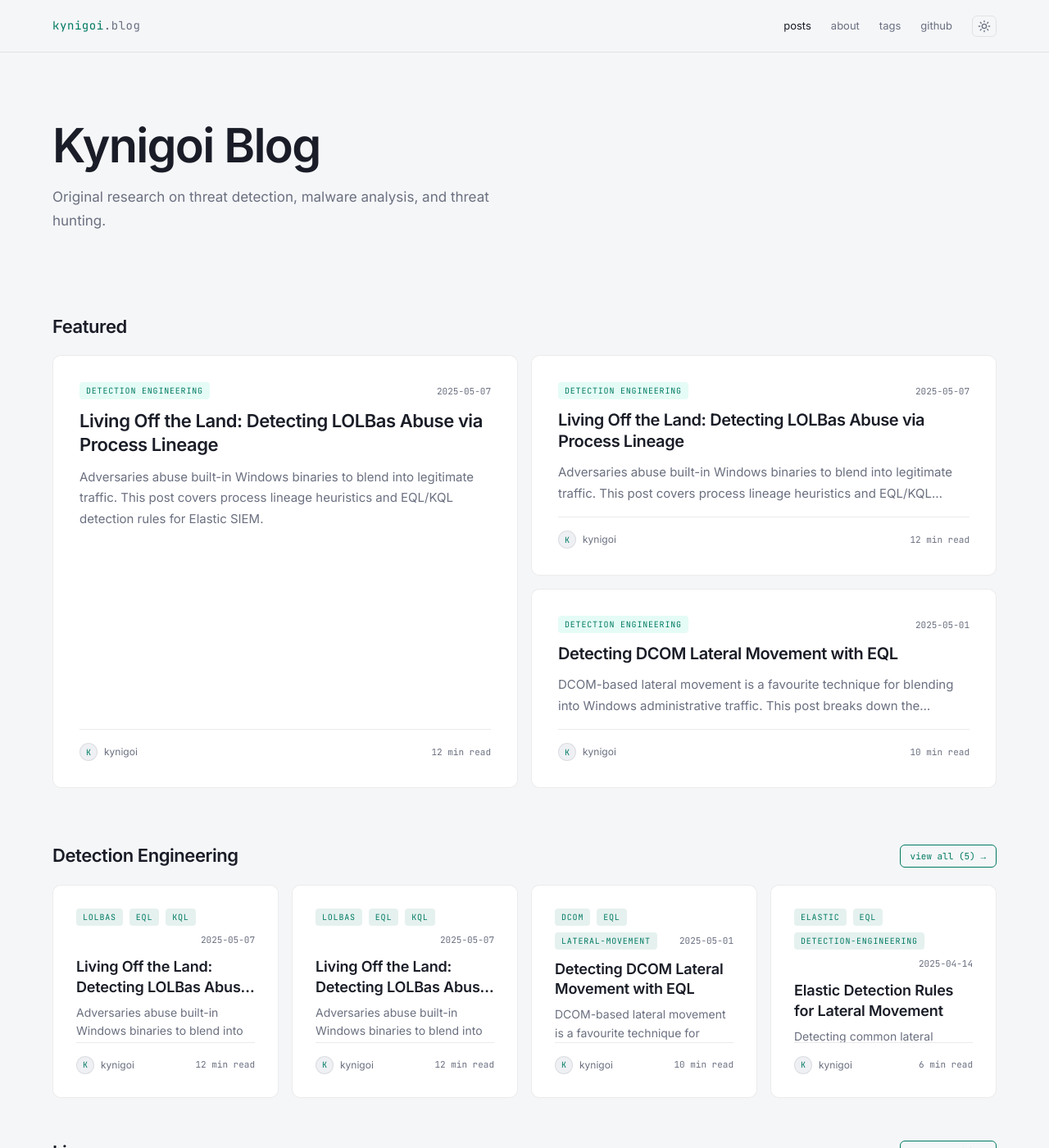
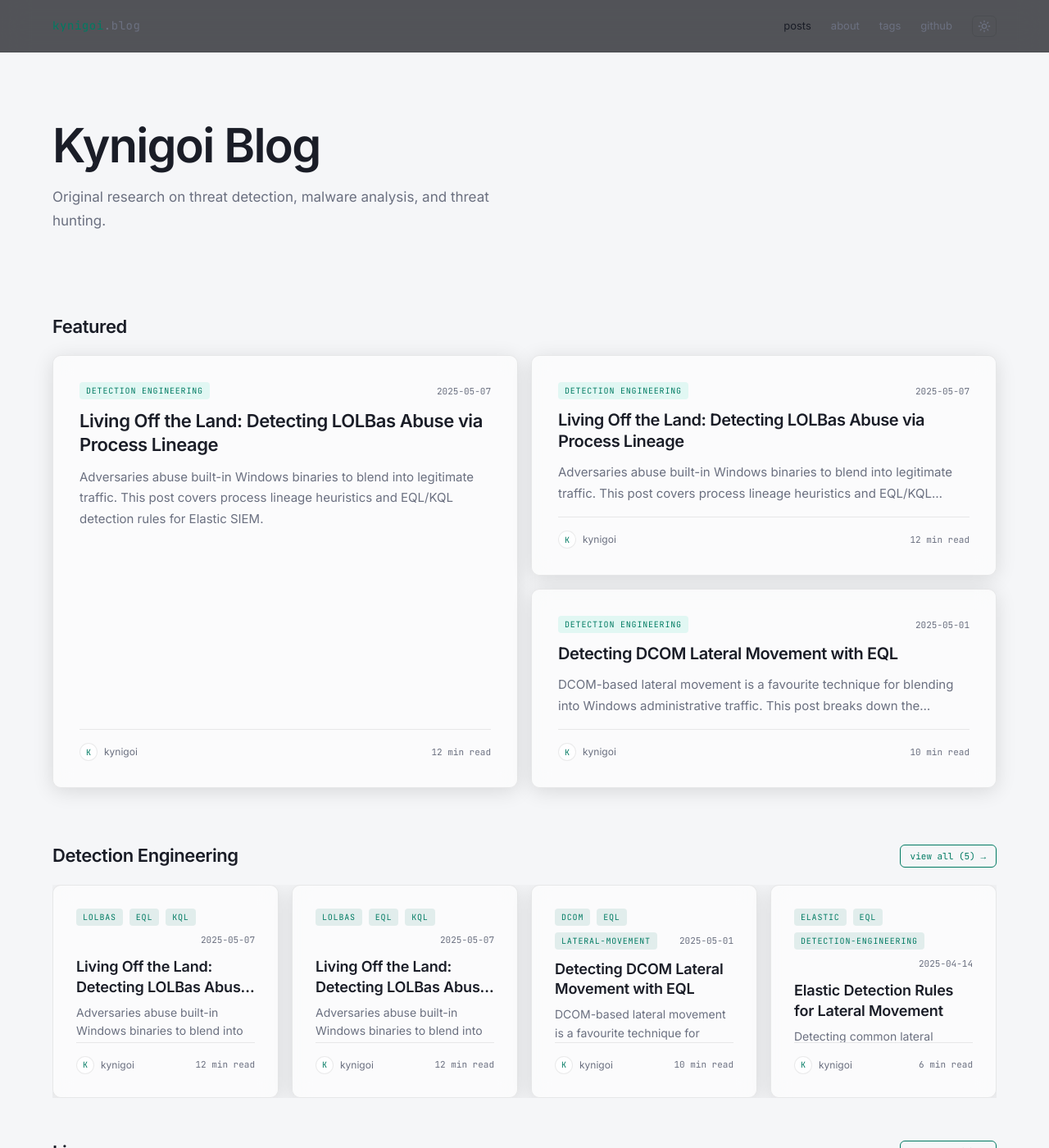
Before and after one commit to unresolvedhost/kynigoi-blog-theme, a Jekyll site: the page built from index.html, in a window 1280 px wide and 1400 px high. Shown: the whole window at 82% size. Built offline with Jekyll 4.4.1, drawn with Linux system fonts in a browser that asks for light colours; some web fonts are replaced; a script that is not in the unit is left out; the list of posts is cut into pages by our own code.

Commit message:
FEAT: Glass Morphic Design

```diff
--- a/_sass/_home.scss
+++ b/_sass/_home.scss
@@ -86,17 +86,20 @@
 }
 
 .bento-card {
-  background:      var(--bg2);
-  border:          1px solid var(--border);
+  @include glass;
   border-radius:   $radius-lg;
   padding:         $space-md;
   display:         flex;
   flex-direction:  column;
   color:           inherit;
   text-decoration: none;
-  transition:      border-color 0.15s;
+  transition:      border-color 0.2s, box-shadow 0.2s;
 
-  &:hover { border-color: rgba(0, 212, 170, 0.3); text-decoration: none; }
+  &:hover {
+    border-color: rgba(0, 212, 170, 0.4);
+    box-shadow:   0 8px 32px rgba(0, 212, 170, 0.08);
+    text-decoration: none;
+  }
 }
 
 .bento-main {
--- a/_sass/_nav.scss
+++ b/_sass/_nav.scss
@@ -3,7 +3,9 @@ nav.site-nav {
   position:        sticky;
   top:             0;
   z-index:         100;
-  background:      var(--bg);
+  background:      rgba(13, 15, 20, 0.7);
+  backdrop-filter: blur(16px);
+  -webkit-backdrop-filter: blur(16px);
   border-bottom:   1px solid var(--border);
   padding:         0 $space-xl;
   display:         flex;
--- a/_sass/_post.scss
+++ b/_sass/_post.scss
@@ -6,9 +6,11 @@
   display:     flex;
   gap:         $space-xl;
   max-width:   1400px;
-  margin:      0 auto;
-  padding:     0 $space-xl;
+  margin:      2rem auto;
+  padding:     $space-lg $space-xl;
   align-items: flex-start;
+  @include glass;
+  border-radius: $radius-lg;
 }
 
 .post-content {
--- a/_sass/_strip.scss
+++ b/_sass/_strip.scss
@@ -51,8 +51,7 @@
 }
 
 .scroll-card {
-  background:      var(--bg2);
-  border:          1px solid var(--border);
+  @include glass;
   border-radius:   $radius-lg;
   padding:         1.75rem;
   display:         flex;
@@ -60,10 +59,14 @@
   height:          260px;
   color:           inherit;
   text-decoration: none;
-  transition:      border-color 0.15s;
+  transition:      border-color 0.2s, box-shadow 0.2s;
   overflow:        hidden;
 
-  &:hover { border-color: rgba(0, 212, 170, 0.3); text-decoration: none; }
+  &:hover {
+    border-color: rgba(0, 212, 170, 0.4);
+    box-shadow:   0 8px 32px rgba(0, 212, 170, 0.08);
+    text-decoration: none;
+  }
 }
 
 .scroll-card-title {
--- a/_sass/_variables.scss
+++ b/_sass/_variables.scss
@@ -4,9 +4,9 @@ $font-mono:  'JetBrains Mono', 'Fira Code', 'Cascadia Code', monospace;
 
 // ── Dark theme (default) ─────────────────────────────────
 $dark-bg:         #0d0f14;
-$dark-bg2:        #13161e;
-$dark-bg3:        #1a1d27;
-$dark-border:     rgba(255, 255, 255, 0.07);
+$dark-bg2:        rgba(255, 255, 255, 0.04);
+$dark-bg3:        rgba(255, 255, 255, 0.07);
+$dark-border:     rgba(255, 255, 255, 0.08);
 $dark-text:       #e2e4ea;
 $dark-muted:      #7a7f91;
 $dark-accent:     #00d4aa;
@@ -19,8 +19,8 @@ $dark-tag-c:      #00d4aa;
 
 // ── Light theme ──────────────────────────────────────────
 $light-bg:        #f5f6f8;
-$light-bg2:       #ffffff;
-$light-bg3:       #eef0f4;
+$light-bg2:       rgba(255, 255, 255, 0.55);
+$light-bg3:       rgba(255, 255, 255, 0.75);
 $light-border:    rgba(0, 0, 0, 0.08);
 $light-text:      #1a1d27;
 $light-muted:     #6b7080;
@@ -32,7 +32,16 @@ $light-code-bg:   #1a1d27;
 $light-tag-bg:    rgba(0, 122, 98, 0.10);
 $light-tag-c:     #007a62;
 
-// ── Spacing scale ────────────────────────────────────────
+// ── Glassmorphism mixin ───────────────────────────────────
+
+@mixin glass {
+  background:              var(--bg2);
+  backdrop-filter:         blur(12px);
+  -webkit-backdrop-filter: blur(12px);
+  border:                  1px solid var(--border);
+  box-shadow:              0 4px 24px rgba(0, 0, 0, 0.12);
+}
+
 $space-sm:   1rem;    // 16px
 $space-md:   2rem;    // 32px
 $space-lg:   3rem;    // 48px
```
